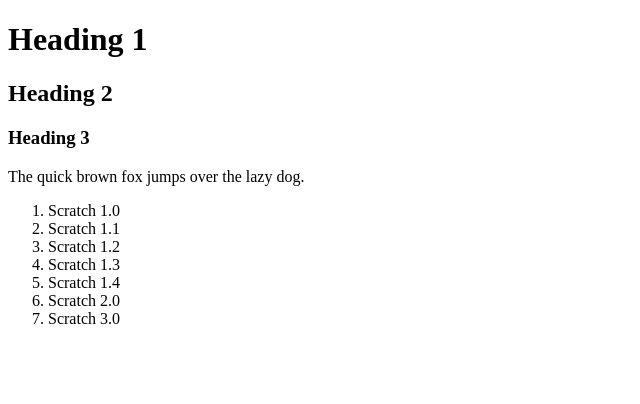
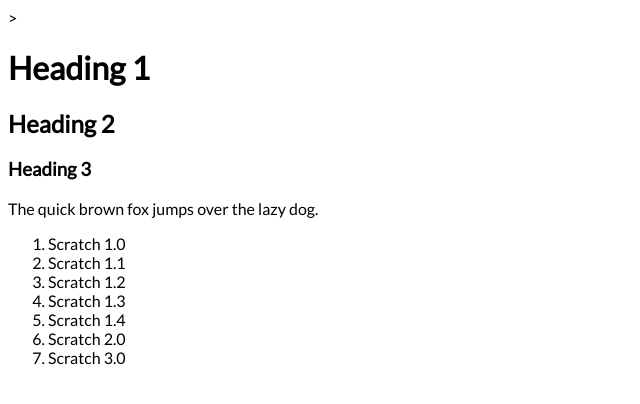
Before and after one commit to Dhuls-Scratch/Dark-Mode-Test, a plain HTML site: page index.html in a window 1280 px wide. Shown: the whole page, without its empty margins (0-640 px from the left). Drawn offline with Linux system fonts and the light colour scheme.

Commit message:
switch to internal css

```diff
--- a/index.html
+++ b/index.html
@@ -3,7 +3,22 @@
     <head>
         <meta charset="utf-8">
         <title>Dark Mode Test</title>
-        <link href="style.css">
+        <style>@font-face {
+            font-family: "Lato";
+            src: url(/LATO-REGULAR.TTF);
+        }
+        .bold {
+            font-weight: bold;
+        }
+        .italic {
+            font-style: italic;
+        }
+        @media (prefers-color-scheme: dark) {
+            body {background-color: black; color: white; font-family: "Lato", sans-serif;}
+        }
+        @media (prefers-color-scheme: light) {
+            body {background-color: white; color: black; font-family: "Lato", sans-serif;}
+        }</style>>
     </head>
     <body>
         <h1>Heading 1</h1>
--- a/style.css
+++ /dev/null
@@ -1,16 +0,0 @@
-@font-face {
-    font-family: "Lato";
-    src: url(LATO-REGULAR.TTF);
-}
-.bold {
-    font-weight: bold;
-}
-.italic {
-    font-style: italic;
-}
-@media (prefers-color-scheme: dark) {
-    body {background-color: black; color: white; font-family: "Lato", sans-serif;}
-}
-@media (prefers-color-scheme: light) {
-    body {background-color: white; color: black; font-family: "Lato", sans-serif;}
-}
```
